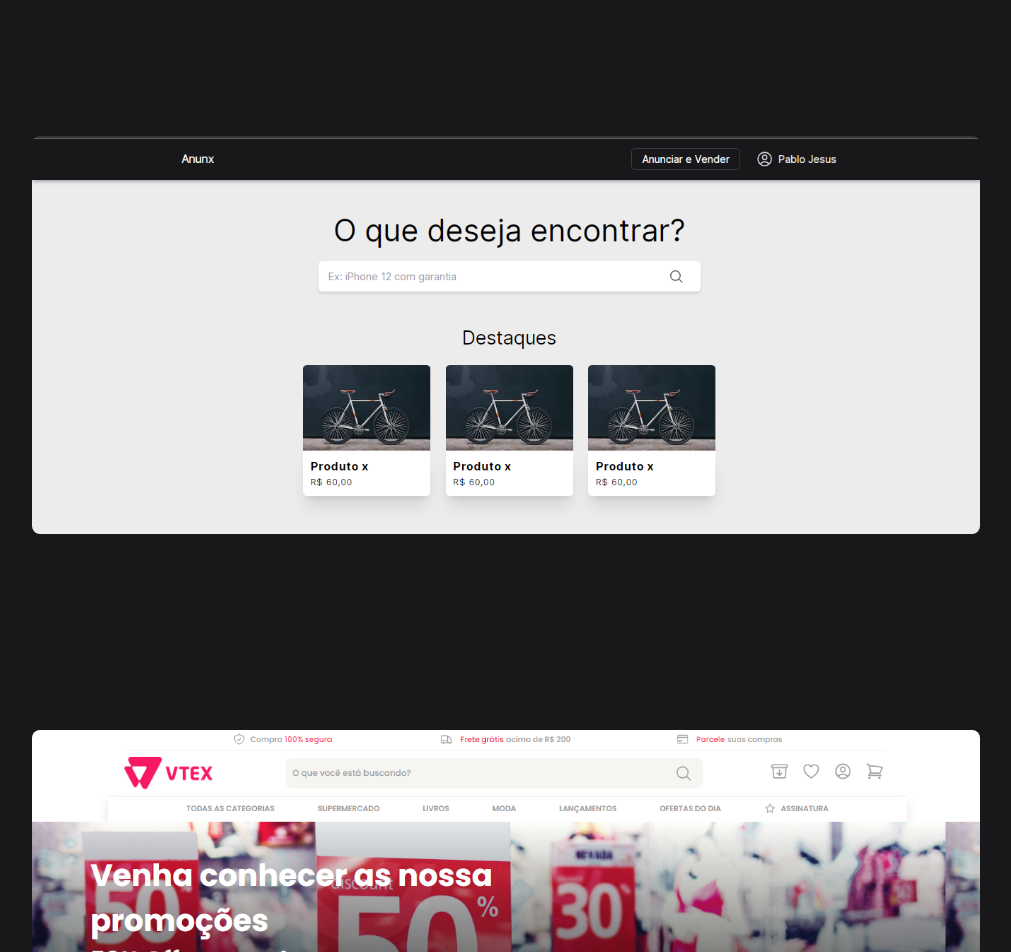
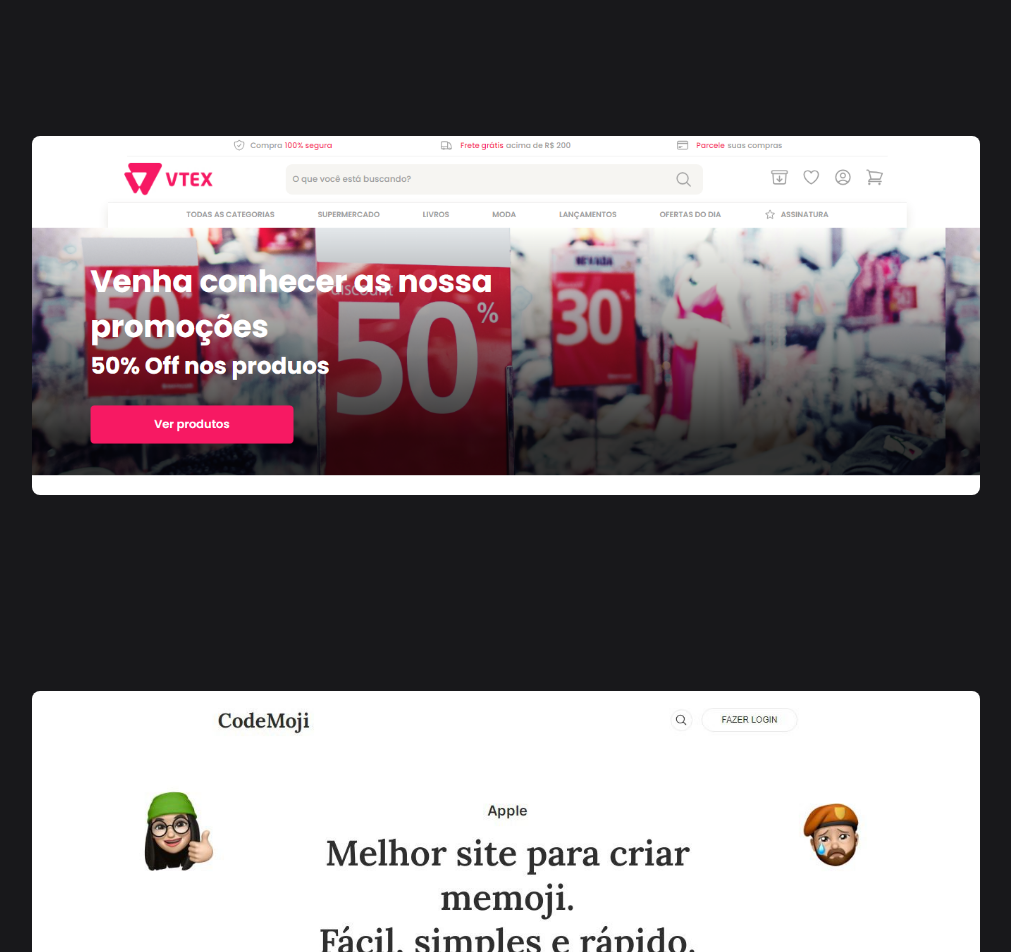
Before and after one commit to PabloJesusdaSilva/portfolio, a Next.js app: page /projects in a window 1280 px wide. Shown: the part 760-1712 px from the top of the page, without its empty margins (142-1153 px from the left). Built offline with nearby package versions, Linux system fonts and the light colour scheme.

Commit message:
:feat: creating data

```diff
--- a/src/app/partials/ProjectSection.tsx
+++ b/src/app/partials/ProjectSection.tsx
@@ -4,28 +4,48 @@ import VtexImage from '@/app/assets/vtex-page.png'
 import AnunxImage from '@/app/assets/anunx-page.png'
 import MemojiImage from '@/app/assets/memoji.jpeg'
 
+const data = [
+   {
+      image: MemojiImage,
+      title: 'Memoji',
+      repositoriePath: 'https://github.com/PabloJesusdaSilva/memoji',
+      deployPath: 'https://codemoji-red.vercel.app/'
+   },
+   {
+      image: VtexImage,
+      title: 'Vtex',
+      repositoriePath: 'https://github.com/PabloJesusdaSilva/vtex-teste',
+      deployPath: 'https://codemoji-red.vercel.app/'
+   },
+   {
+      image: MemojiImage,
+      title: 'Memoji',
+      repositoriePath: 'https://github.com/PabloJesusdaSilva/memoji',
+      deployPath: 'https://codemoji-red.vercel.app/'
+   },
+   {
+      image: AnunxImage,
+      title: 'Anunx',
+      repositoriePath: 'https://github.com/PabloJesusdaSilva/Anunx',
+      deployPath: 'https://codemoji-red.vercel.app/'
+   },
+]
+
 const ProjectSection = () => {
    return(
       <section className='mt-16 ml-4'>
          <div className='flex flex-col items-center space-y-32'>
-            <ProjectCard
-               image={MemojiImage}
-               title='Memoji'
-               repositoriePath='https://github.com/PabloJesusdaSilva/memoji'
-               deployPath='https://codemoji-red.vercel.app/'
-            />
-            <ProjectCard
-               image={AnunxImage}
-               title='Anunx'
-               repositoriePath='https://github.com/PabloJesusdaSilva/Anunx'
-               deployPath=''
-            />
-            <ProjectCard
-               image={VtexImage}
-               title='Vtex'
-               repositoriePath='https://github.com/PabloJesusdaSilva/vtex-teste'
-               deployPath=''
-            />
+            {
+               data.map(card => (
+                  <ProjectCard
+                     image={card.image}
+                     title={card.title}
+                     repositoriePath={card.repositoriePath}
+                     deployPath={card.deployPath}
+                  />
+               ))
+            }
+
          </div>
       </section>
    )
```
